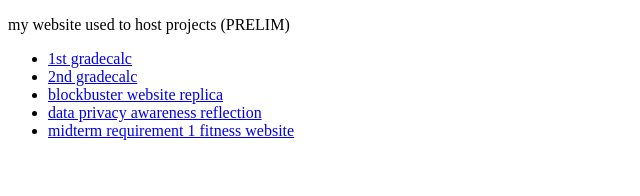
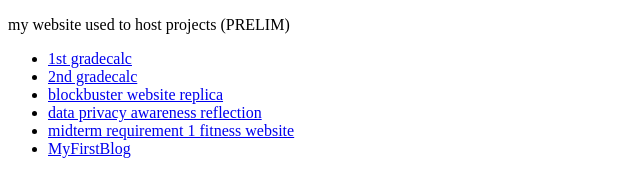
Before and after one commit to pu1zly/pu1zly.github.io, a plain HTML site: page index.html in a window 1280 px wide. Shown: the whole page, without its empty margins (0-640 px from the left). Drawn offline with Linux system fonts and the light colour scheme.

Commit message:
Update index.html

```diff
--- a/index.html
+++ b/index.html
@@ -13,6 +13,7 @@
     <li><a href="https://pu1zly.github.io/blockbuster/" target="_blank">blockbuster website replica</a></li>
     <li><a href="https://pu1zly.github.io/dataprivacy/" target="_blank">data privacy awareness reflection</a></li>
     <li><a href="https://pu1zly.github.io/fitlife/" target="_blank">midterm requirement 1 fitness website</a></li>
+    <li><a href="https://pu1zly.github.io/blogg/" target="_blank">MyFirstBlog</a></li>
     </ul>
 </body>
 </html>
```
